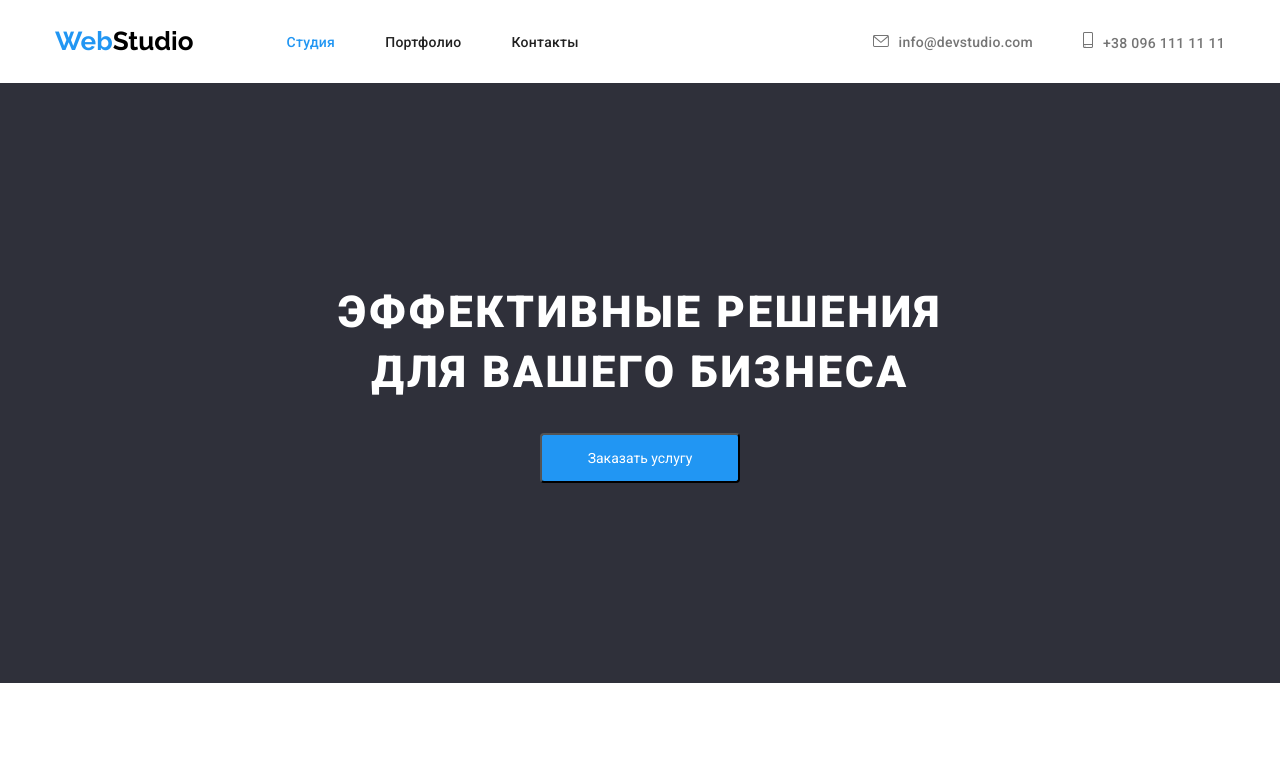
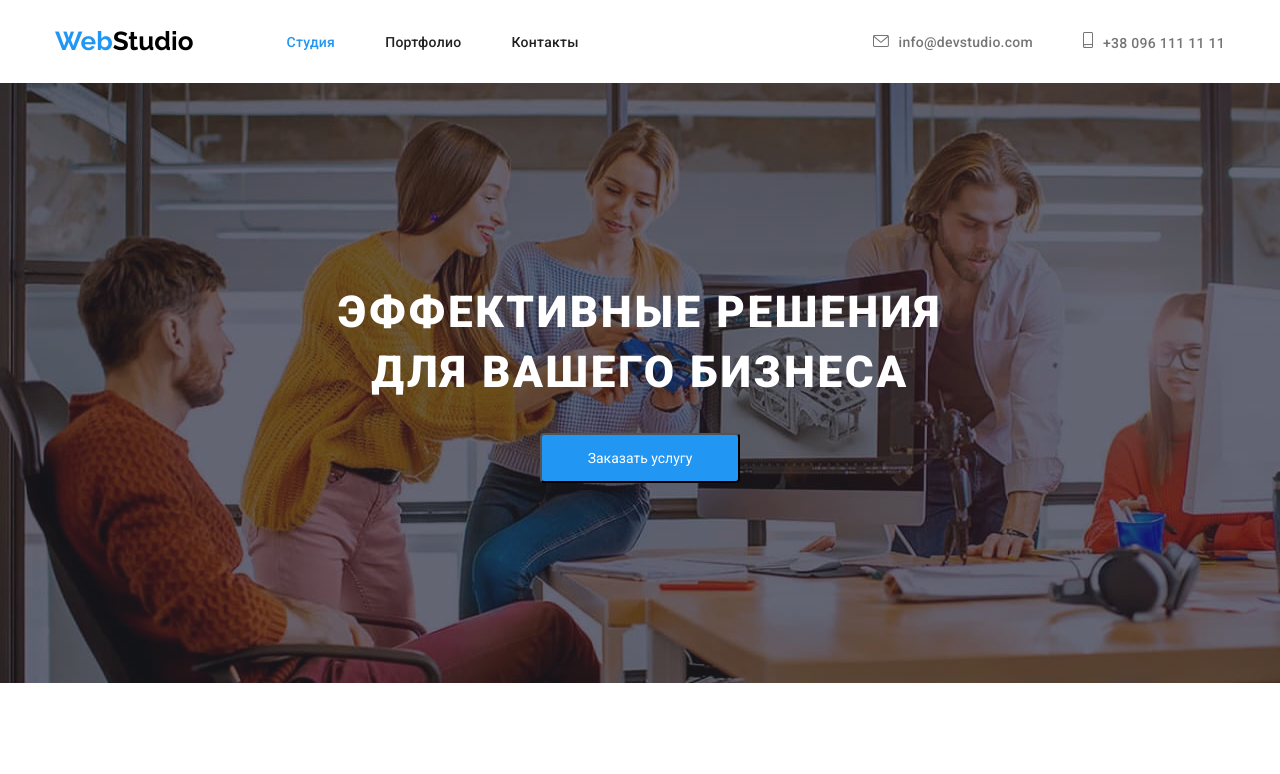
Before and after one commit to KaterinaM1105/goit-markup-hw-04, a plain HTML site: page index.html in a window 1280 px wide. Shown: the top 774 px of the page. Drawn offline with nearby package versions, Linux system fonts and the light colour scheme.

Commit message:
Hero corrected

```diff
--- a/css/styles.css
+++ b/css/styles.css
@@ -172,7 +172,7 @@ img {
       var(--gradient-color),
       var(--gradient-color)
     ),
-    url("./images/hero/img.jpg");
+    url("../images/hero/img.jpg");
 }
 .hero .container {
   text-align: center;
```
